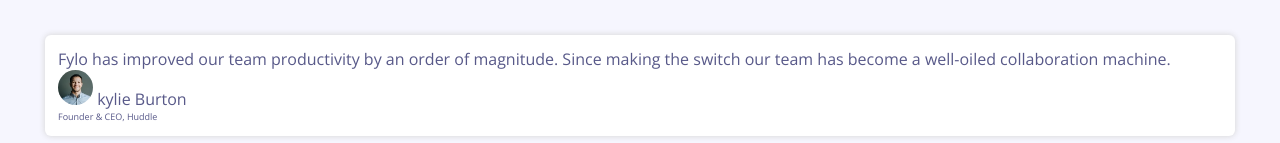
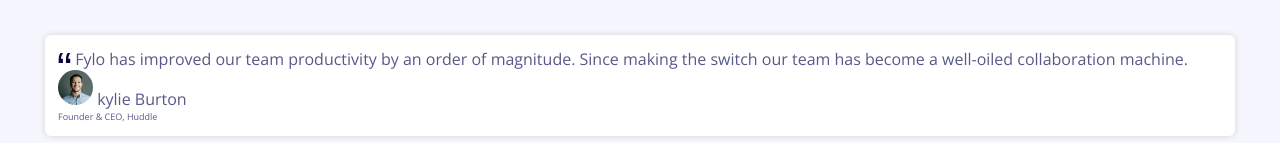
Before and after one commit to ChelseaChemweno/fylo-landing-page-with-two-column-layout-master, a plain HTML site: page index copy.html in a window 1280 px wide. Shown: the part 2552-2695 px from the top of the page. Drawn offline with nearby package versions, Linux system fonts and the light colour scheme.

Commit message:
Added the Qutes at the beginning of the paragraph

```diff
--- a/index copy.html
+++ b/index copy.html
@@ -68,6 +68,7 @@
               <div class="card">
 
                 <p>
+                  <img src="images/icon-quotes.svg" alt="Quotes">
                   Fylo has improved our team productivity by an order of
                   magnitude. Since making the switch our team has become a
                   well-oiled collaboration machine.
```
